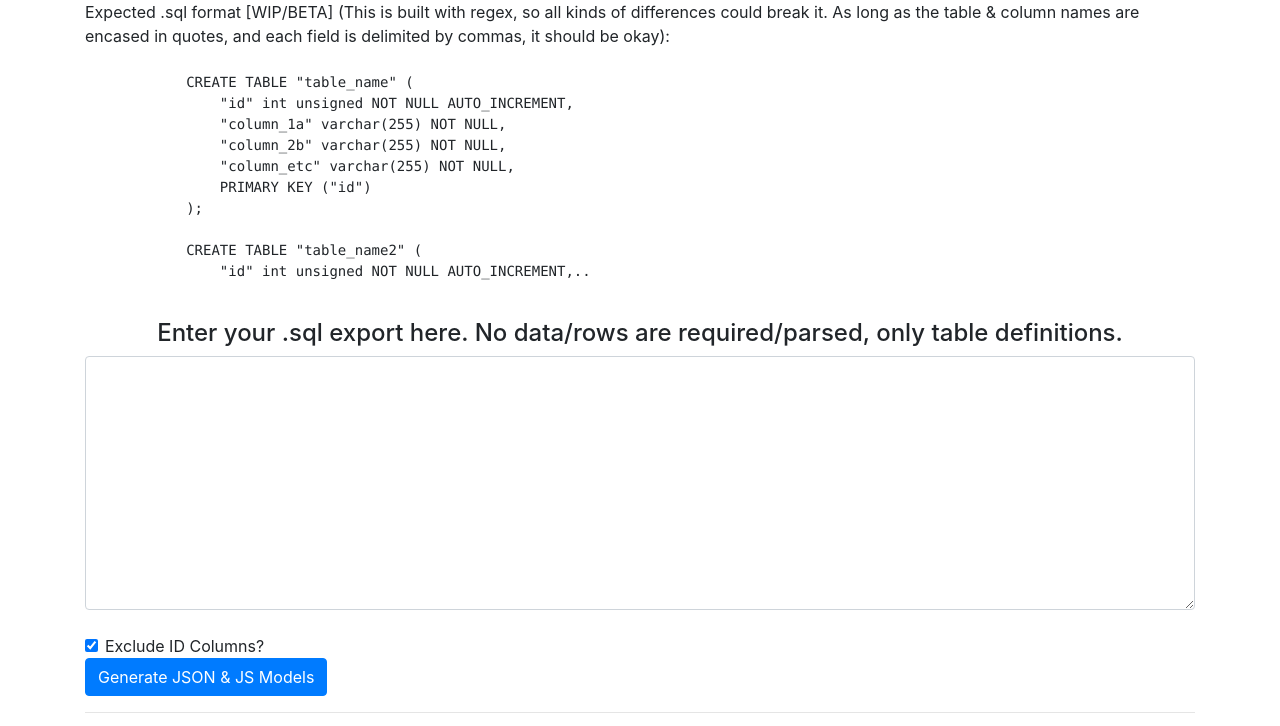
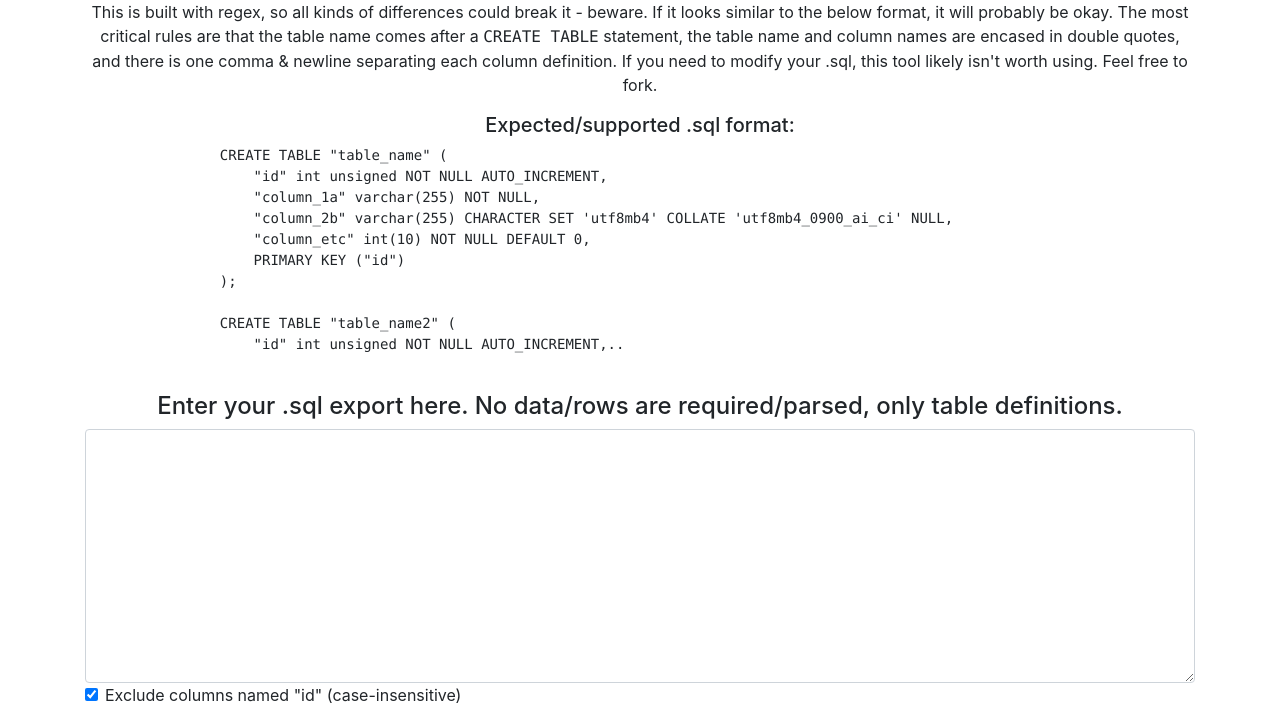
Before and after one commit to Matsyir/web-tools, a plain HTML site: page sql-models-to-json-js/index.html in a window 1280 px wide. Shown: the top 726 px of the page. Drawn offline with nearby package versions, Linux system fonts and the light colour scheme.

Commit message:
Finalize initial version of sql-models-to-json
don't plan any more changes for now, although this tool has a lot of potential. works well for its basic intended purpose. also added link to github repo in the footers

```diff
--- a/sql-models-to-json-js/index.html
+++ b/sql-models-to-json-js/index.html
@@ -8,28 +8,33 @@
   </head>
 <body>
     <div class="container">
-        Expected .sql format [WIP/BETA] (This is built with regex, so all kinds of differences could break it.
-        As long as the table & column names are encased in quotes, and each field is delimited by commas, it should be okay):
-        <br/><br/>
+        <p class="text-center">
+            This is built with regex, so all kinds of differences could break it - beware.
+            If it looks similar to the below format, it will probably be okay.
+            The most critical rules are that the table name comes after a <span class="text-monospace">CREATE TABLE</span> statement,
+            the table name and column names are encased in double quotes, and there is one comma & newline separating each column definition.
+            If you need to modify your .sql, this tool likely isn't worth using. Feel free to fork.
+            <br/><h5 class="text-center">Expected/supported .sql format:</h5>
             <pre>
                 CREATE TABLE "table_name" (
                     "id" int unsigned NOT NULL AUTO_INCREMENT,
                     "column_1a" varchar(255) NOT NULL,
-                "column_2b" varchar(255) NOT NULL,
-                "column_etc" varchar(255) NOT NULL,
+                    "column_2b" varchar(255) CHARACTER SET 'utf8mb4' COLLATE 'utf8mb4_0900_ai_ci' NULL,
+                    "column_etc" int(10) NOT NULL DEFAULT 0,
                     PRIMARY KEY ("id")
                 );
 
                 CREATE TABLE "table_name2" (
                     "id" int unsigned NOT NULL AUTO_INCREMENT,..
             </pre>
+        </p>
         <h4 class="text-center">Enter your .sql export here. No data/rows are required/parsed, only table definitions.</h4>
         <textarea id="sqlInput" rows="10" cols="20" class="form-control text-monospace"></textarea>
-        <br/>
         <div class="form-check">
             <input class="form-check-input" type="checkbox" value="" id="excludeId" checked>
-            <label class="form-check-label" for="excludeId">Exclude ID Columns?</label>
+            <label class="form-check-label" for="excludeId">Exclude columns named "id" (case-insensitive)</label>
         </div>
+        <br/>
         <input type="button" id="generate" value="Generate JSON & JS Models" class="btn btn-primary">
         <br/><hr/>
         <h5 class="text-center">JSON output:</h5>
@@ -41,7 +46,11 @@
         <textarea id="jsOutput" rows="4" cols="20" class="form-control text-monospace"></textarea>
         <br/>
         <input type="button" value="Copy JavaScript" class="btn btn-primary copyTextArea" data-id-to-copy="jsOutput">
-        <!-- web-tools footer: --><br/><hr/><h5 class="text-center"><a href="http://matsyir.github.io/web-tools/">&larr; Back to web-tools home</a></h5>
+        <!-- web-tools footer: -->
+        <br/><hr/><h5 class="text-center">
+            <a href="http://matsyir.github.io/web-tools/">&larr; Back to web-tools home</a>&nbsp;|&nbsp;
+            <a href="http://github.com/Matsyir/web-tools">GitHub Repo</a>
+        </h5><!-- end of web-tools footer: -->
     </div>
     <script>
         function copyToClipboard(textToCopy, onSuccess=null, onError=null) {
@@ -87,8 +96,9 @@
                     if (excludeId) {
                         tableColumns = tableColumns.filter((col) => col.toLowerCase() != "id");
                     }
-
+                    if (tableColumns.length > 0) {
                         tableDefinitions.push({tableName, tableColumns});
+                    }
                 });
 
                 if (tableDefinitions.length < 0) {
@@ -99,7 +109,7 @@
                 $("#jsonOutput").val(JSON.stringify(tableDefinitions, null, 2));
 
                 let ind = "    "; // indent: 4 spaces
-                let classDefinition = `class DatabaseModels {\n\n` +
+                let classDefinitionStr = `class DatabaseModels {\n\n` +
                     tableDefinitions.map((tableDef) => {
                         return (`${ind}static create${snakeToPascal(tableDef.tableName)}(${tableDef.tableColumns.join("=null, ")}=null) {\n` +
                             `${ind.repeat(2)}return {\n${ind.repeat(3)}` +
@@ -109,7 +119,7 @@
                     }).join("\n") +
                     `}`;
 
-                $("#jsOutput").val(classDefinition);
+                $("#jsOutput").val(classDefinitionStr);
             });
 
             $(".copyTextArea").click(function(e) {
```
Also changed, not shown: copyable-list-generator/index.html (+5 -1 lines), 1 other file. Lines whose indentation alone changed are shown as unchanged.
